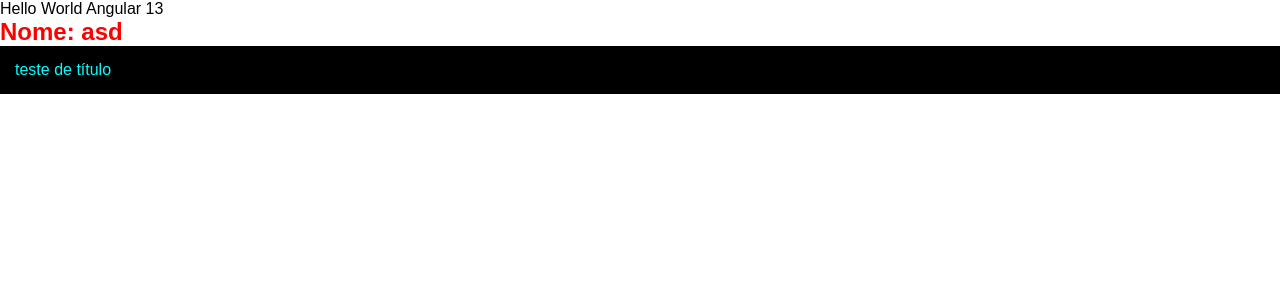
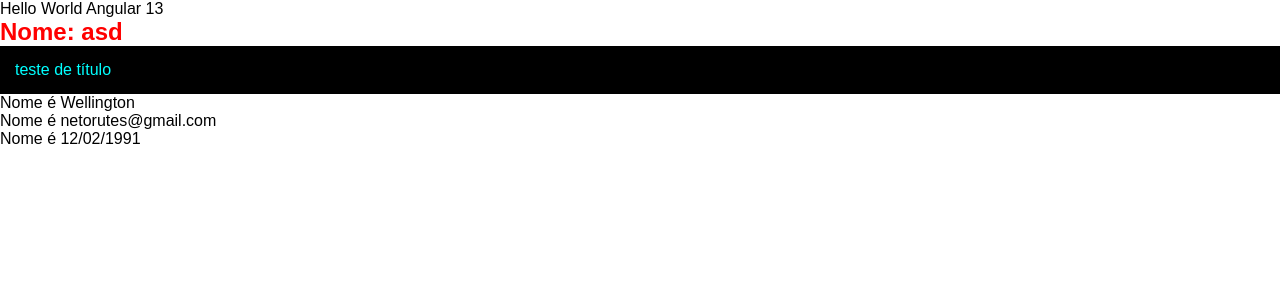
Before and after one commit to NetoRutes/moments-angular-13, an Angular app: page / in a window 1280 px wide. Shown: the top 300 px of the page. Built offline with nearby package versions, Linux system fonts and the light colour scheme.

Commit message:
Input angular

```diff
--- a/src/app/app.component.html
+++ b/src/app/app.component.html
@@ -1,3 +1,4 @@
 Hello World Angular 13
 
 <app-first-component></app-first-component>
+<app-parent-data [name]="userName" [obj]="userData"></app-parent-data>
--- a/src/app/app.component.ts
+++ b/src/app/app.component.ts
@@ -1,10 +1,17 @@
-import { Component } from '@angular/core';
+import { Component } from "@angular/core";
 
 @Component({
-  selector: 'app-root',
-  templateUrl: './app.component.html',
-  styleUrls: ['./app.component.scss']
+  selector: "app-root",
+  templateUrl: "./app.component.html",
+  styleUrls: ["./app.component.scss"],
 })
 export class AppComponent {
-  title = 'moments-angular-13';
+  title = "moments-angular-13";
+
+  userData = {
+    email: "netorutes@gmail.com",
+    birth: "12/02/1991",
+  };
+
+  userName = "Wellington";
 }
--- a/src/app/app.module.ts
+++ b/src/app/app.module.ts
@@ -4,11 +4,13 @@ import { BrowserModule } from '@angular/platform-browser';
 import { AppRoutingModule } from './app-routing.module';
 import { AppComponent } from './app.component';
 import { FirstComponentComponent } from './components/first-component/first-component.component';
+import { ParentDataComponent } from './components/parent-data/parent-data.component';
 
 @NgModule({
   declarations: [
     AppComponent,
-    FirstComponentComponent
+    FirstComponentComponent,
+    ParentDataComponent
   ],
   imports: [
     BrowserModule,
--- /dev/null
+++ b/src/app/components/parent-data/parent-data.component.html
@@ -0,0 +1,3 @@
+<p>Nome é {{ name }}</p>
+<p>Nome é {{ obj.email }}</p>
+<p>Nome é {{ obj.birth }}</p>
--- /dev/null
+++ b/src/app/components/parent-data/parent-data.component.ts
@@ -0,0 +1,15 @@
+import { Component, OnInit, Input } from "@angular/core";
+
+@Component({
+  selector: "app-parent-data",
+  templateUrl: "./parent-data.component.html",
+  styleUrls: ["./parent-data.component.scss"],
+})
+export class ParentDataComponent implements OnInit {
+  @Input() name = "";
+  @Input() obj!: { email: string; birth: string };
+
+  constructor() {}
+
+  ngOnInit(): void {}
+}
```
Also changed, not shown: src/app/components/parent-data/parent-data.component.scss (added), 1 other file (tests, documents, lock files or other folders).
